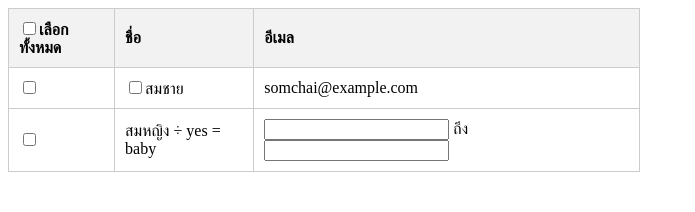
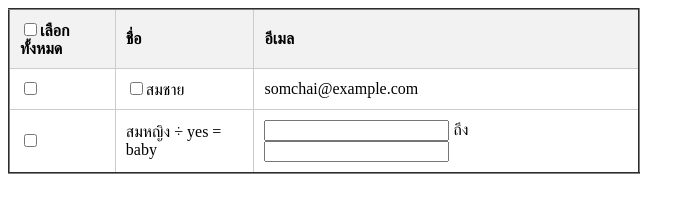
Before and after one commit to SFtraktorFS/Integer-math-grade-7, a plain HTML site: page index.html in a window 1280 px wide. Shown: the whole page, without its empty margins (0-695 px from the left). Drawn offline with Linux system fonts and the light colour scheme.

Commit message:
Edit border table in example

```diff
--- a/index.html
+++ b/index.html
@@ -8,7 +8,7 @@
     <link rel="stylesheet" href="style.css">
 </head>
 <body>
-<table border="1">
+<table border="2">
   <thead>
     <tr>
       <th><input type="checkbox" id="selectAll">เลือกทั้งหมด</th>
```
